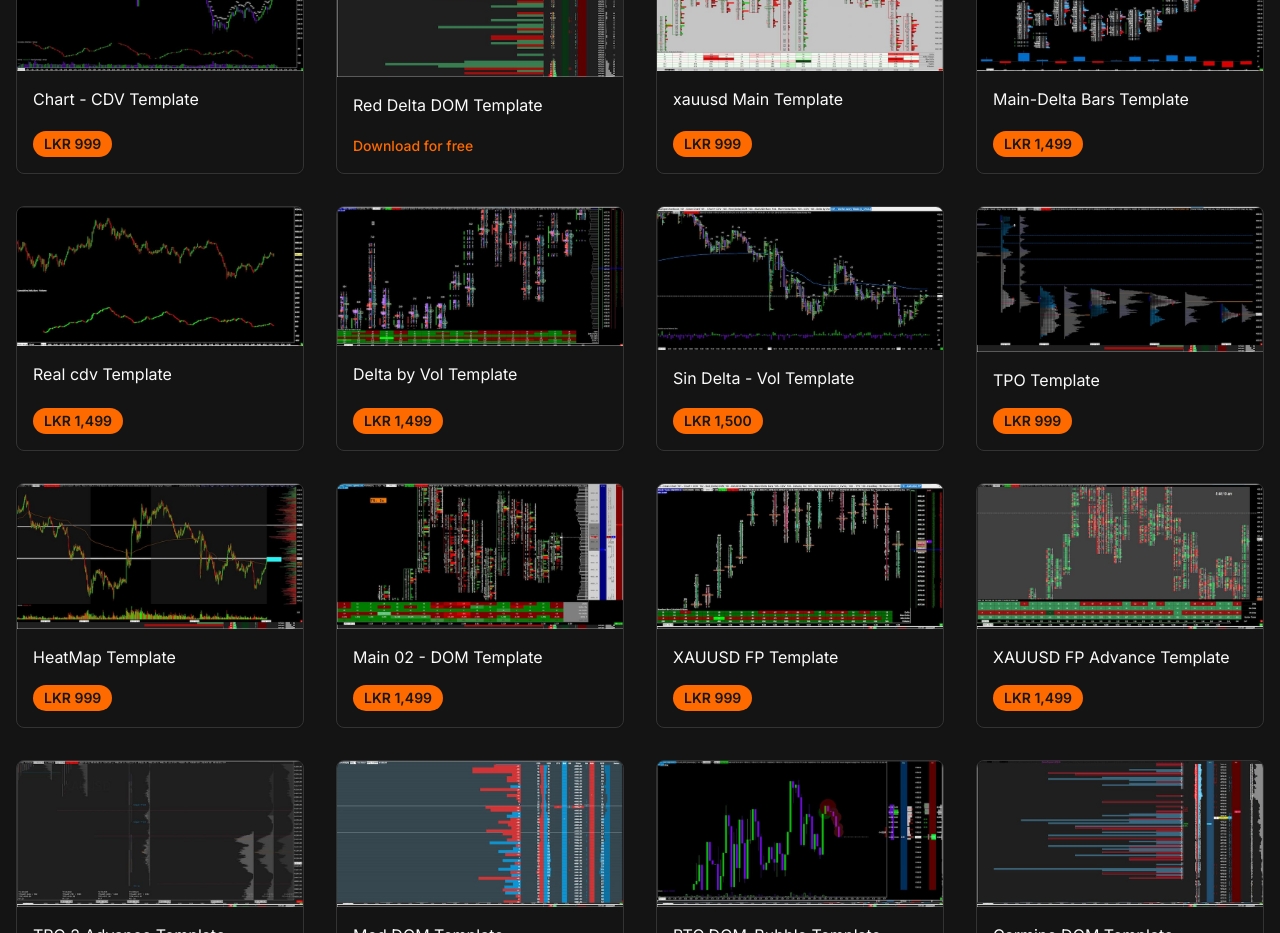
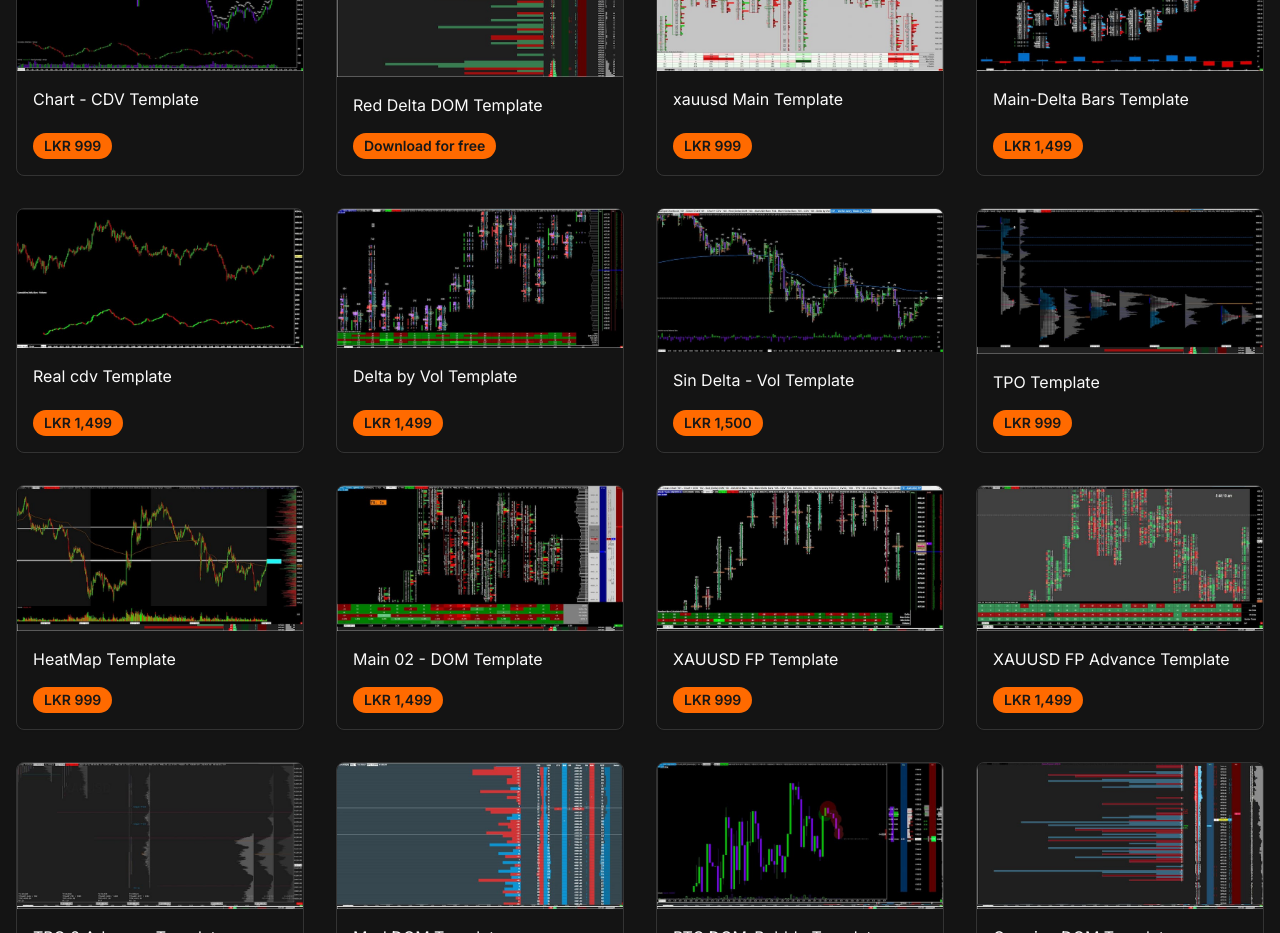
Before and after one commit to samithw/darktweb, a Next.js app: page / in a window 1280 px wide. Shown: the part 2340-3273 px from the top of the page. Built offline with nearby package versions, Linux system fonts and the light colour scheme.

Commit message:
I want "Download for free" link to look the same as other pricing displa

```diff
--- a/src/app/page.tsx
+++ b/src/app/page.tsx
@@ -14,7 +14,8 @@ import { zodResolver } from "@hookform/resolvers/zod"
 import { useForm } from "react-hook-form"
 import { z } from "zod"
 import { Award, Target, Eye, CheckCircle, Gem, Users, Library, Mail, Phone, MapPin } from 'lucide-react';
-import { Badge } from '@/components/ui/badge';
+import { Badge, badgeVariants } from '@/components/ui/badge';
+import { cn } from '@/lib/utils';
 import Logo from '../../../public/images/dt-logo.jpg';
 
 // Data for sections
@@ -287,9 +288,9 @@ export default function Home() {
                     </CardDescription>
                     <div className="mt-4">
                        {template.isFree ? (
-                          <Button asChild variant="link" className="p-0 h-auto text-primary hover:no-underline">
-                            <Link href="#">{template.price}</Link>
-                          </Button>
+                          <Link href="#" className={cn(badgeVariants({ variant: 'default' }), 'text-sm')}>
+                            {template.price}
+                          </Link>
                        ) : (
                          <Badge variant="default" className="text-sm">
                            {template.price}
```
Also changed, not shown: src/components/ui/badge.tsx (line endings or trailing spaces).
